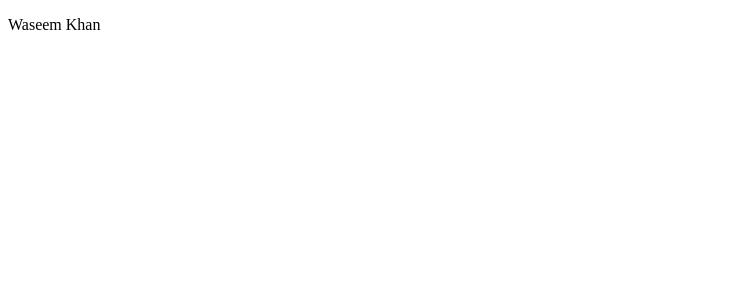
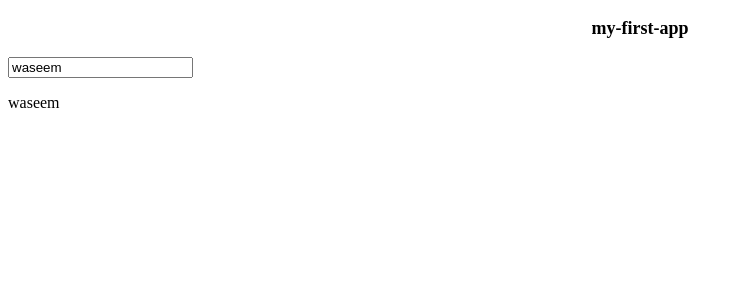
Before and after one commit to waseemkhan218/AP-001-ANGULAR, an Angular app: page / in a window 1280 px wide. Shown: the top 300 px of the page, without its empty margins (0-743 px from the left). Built offline with nearby package versions, Linux system fonts and the light colour scheme.

Commit message:
Displaying app name and input box ngModel

```diff
--- a/src/app/app.component.css
+++ b/src/app/app.component.css
@@ -0,0 +1,5 @@
+.app--title {
+    text-align: center;
+    font-size: large;
+    font-weight: bold;
+}
--- a/src/app/app.component.html
+++ b/src/app/app.component.html
@@ -1 +1,10 @@
-<p> Waseem Khan</p>
+<div class="app--title">
+    <p>{{ title }}</p>
+</div>
+
+
+<!-- [(ngModel)] is used for forms inputs where we can listen the user.-->
+<div>
+    <input type="text" [(ngModel)]="name">
+    <p>{{ name }}</p>
+</div>
--- a/src/app/app.component.ts
+++ b/src/app/app.component.ts
@@ -7,4 +7,5 @@ import { Component } from '@angular/core';
 })
 export class AppComponent {
   title = 'my-first-app';
+  name = 'waseem';
 }
--- a/src/app/app.module.ts
+++ b/src/app/app.module.ts
@@ -1,14 +1,16 @@
 import { BrowserModule } from '@angular/platform-browser';
 import { NgModule } from '@angular/core';
-
 import { AppComponent } from './app.component';
+// We need forms module when using ngModal
+import { FormsModule } from '@angular/forms';
 
 @NgModule({
   declarations: [
     AppComponent
   ],
   imports: [
-    BrowserModule
+    BrowserModule,
+    FormsModule
   ],
   providers: [],
   bootstrap: [AppComponent]
```
